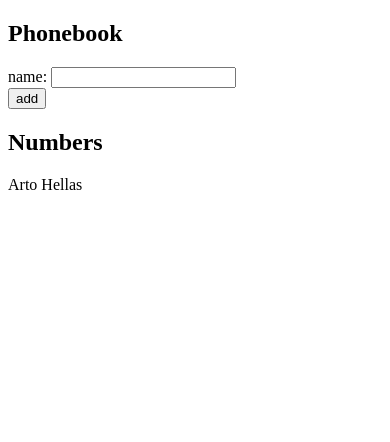
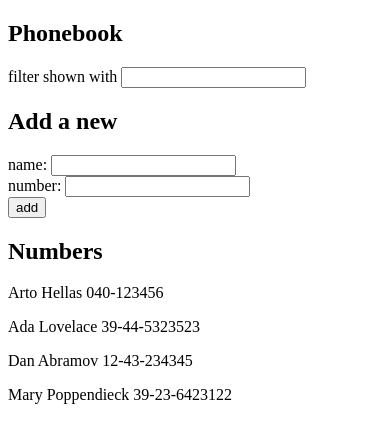
Before and after one commit to ChrisK1504/fullstack, a React (Vite) app in the folder part2/phonebook/: page / in a window 390 px wide. Shown: the top 442 px of the page. Built offline with nearby package versions, Linux system fonts and the light colour scheme.

Commit message:
Phonebook step 3, 4

```diff
--- a/part2/phonebook/src/App.jsx
+++ b/part2/phonebook/src/App.jsx
@@ -2,9 +2,15 @@ import { useState } from 'react'
 
 const App = () => {
   const [persons, setPersons] = useState([
-    { name: 'Arto Hellas' }
+    { name: 'Arto Hellas', number: '040-123456', id: 1 },
+    { name: 'Ada Lovelace', number: '39-44-5323523', id: 2 },
+    { name: 'Dan Abramov', number: '12-43-234345', id: 3 },
+    { name: 'Mary Poppendieck', number: '39-23-6423122', id: 4 }
   ])
+
   const [newName, setNewName] = useState('')
+  const [newNumber, setNewNumber] = useState('')
+  const [filter, setFilter] = useState('')
 
   const addNewPerson = (event) => {
     event.preventDefault()
@@ -13,6 +19,8 @@ const App = () => {
     } else {
       const newPersonObject = {
         name: newName,
+        number: newNumber,
+        id: persons.length + 1
       }
 
       console.log(newPersonObject, persons);
@@ -20,9 +28,19 @@ const App = () => {
     }
   }
 
-  const handleInputChange = (event) => {
+  const handleNameInputChange = (event) => {
     console.log(event.target.value);
     setNewName(event.target.value)
+  }
+
+  const handleNumberInputChange = (event) => {
+    console.log(event.target.value);
+    setNewNumber(event.target.value)
+  }
+
+  const handleFilterChange = (event) => {
+    console.log(event.target.value);
+    setFilter(event.target.value)
   }
 
   const nameExists = (persons) => {
@@ -30,19 +48,20 @@ const App = () => {
     return found !== undefined ? true : false
   }
 
+  const personsToShow = filter === '' ? persons : persons.filter(person => person.name.toLowerCase().includes(filter) === true)
+
   return (
     <div>
       <h2>Phonebook</h2>
+      <div>filter shown with <input value={filter} onChange={handleFilterChange}/></div>
+      <h2>Add a new</h2>
       <form onSubmit={addNewPerson}>
-        <div>
-          name: <input value={newName} onChange={handleInputChange}/>
-        </div>
-        <div>
-          <button type="submit">add</button>
-        </div>
+        <div>name: <input value={newName} onChange={handleNameInputChange}/></div>
+        <div>number: <input value={newNumber} onChange={handleNumberInputChange}/></div>
+        <div><button type="submit">add</button></div>
       </form>
       <h2>Numbers</h2>
-      {persons.map(person => <p key={person}>{person.name}</p>)}
+      {personsToShow.map(person => <p key={person.id}>{person.name} {person.number}</p>)}
     </div>
   )
 }
```
